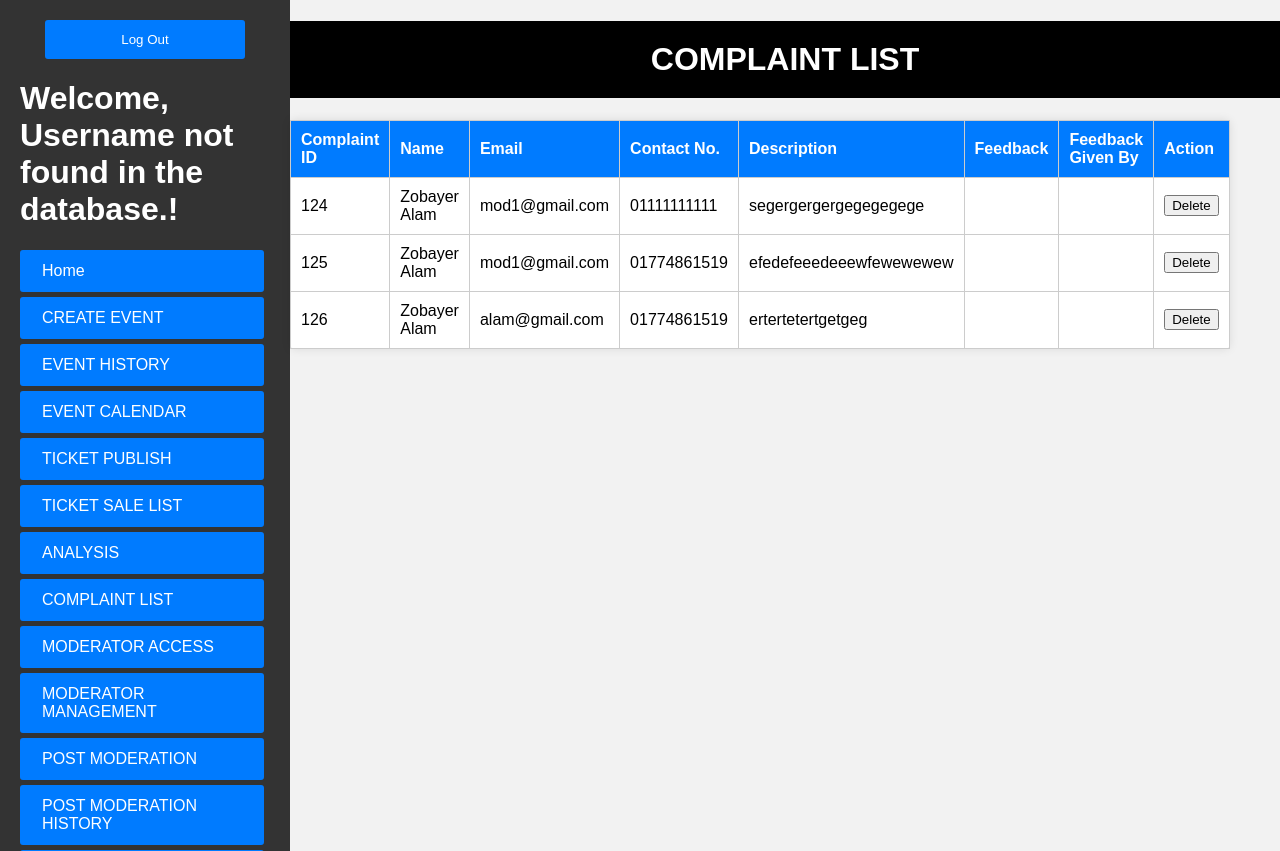
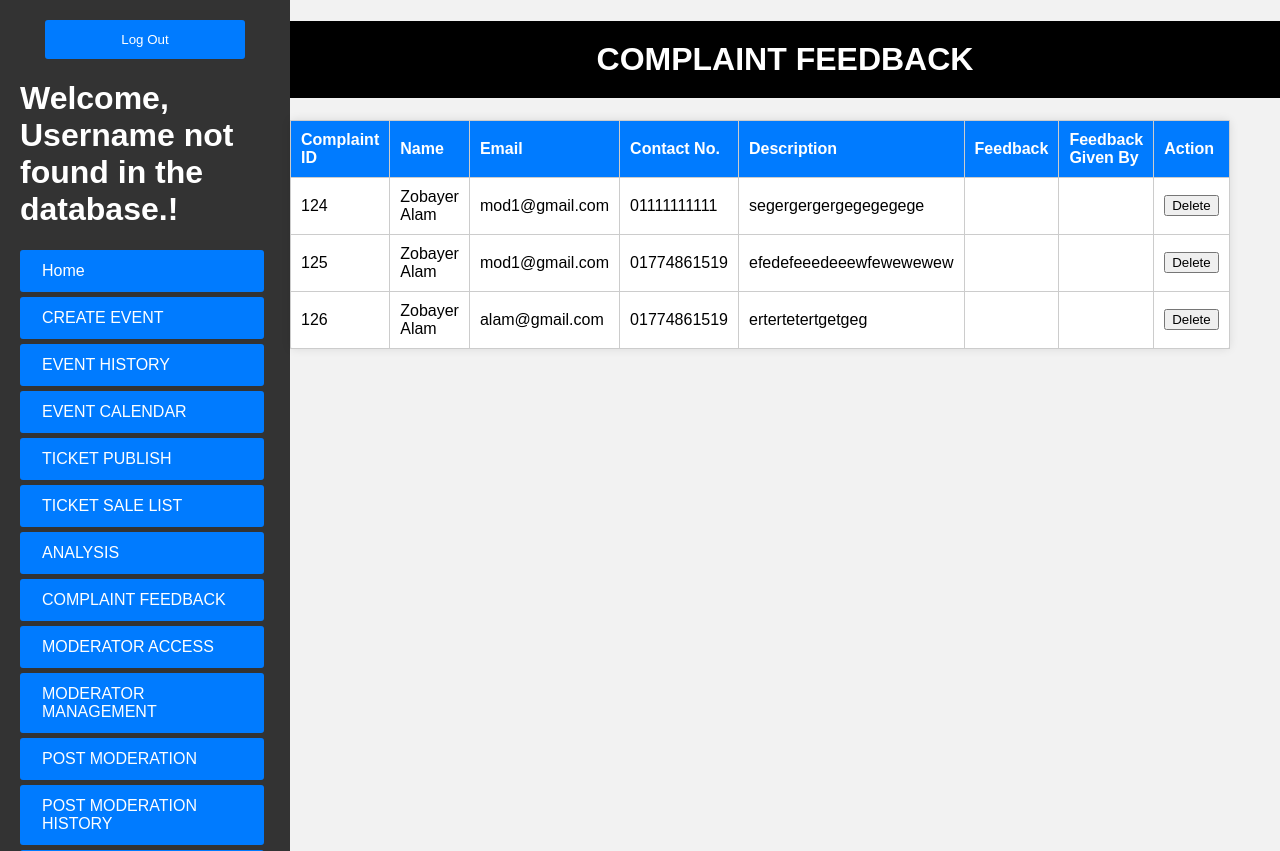
Before and after one commit to ACH1LL35/Event-Management, a PHP site: page /AdminComplaint.php in a window 1280 px wide. Shown: the top 851 px of the page. Run offline with PHP 8.4, Linux system fonts and the light colour scheme; the visitor is signed in with stand-in values (Sample User, id 1); data comes from the database, SQL or seed files in the repository; data that the repository does not hold is empty.

Commit message:
CAP ISSUE SOLVED

```diff
--- a/AdminAdd2Gallary.php
+++ b/AdminAdd2Gallary.php
@@ -158,7 +158,7 @@
             <li><a href="AdminTicketCreation.php">TICKET PUBLISH</a></li>
             <li><a href="AdminTicketList.php">TICKET SALE LIST</a></li>
             <li><a href="AdminAnalysis.php">ANALYSIS</a></li>
-            <li><a href="AdminComplaint.php">COMPLAINT LIST</a></li>
+            <li><a href="AdminComplaint.php">COMPLAINT FEEDBACK</a></li>
             <li><a href="AdminModAccess.php">MODERATOR ACCESS</a></li>
             <li><a href="AdminModManagement.php">MODERATOR MANAGEMENT</a></li>
             <li><a href="AdminPostModeration.php">POST MODERATION</a></li>
--- a/AdminCommentModeration.php
+++ b/AdminCommentModeration.php
@@ -33,7 +33,7 @@
 <head>
     <meta charset="UTF-8">
     <meta name="viewport" content="width=device-width, initial-scale=1.0">
-    <title>COMPLAINT LIST</title>
+    <title>COMPLAINT FEEDBACK</title>
     <style>
         body {
             font-family: Arial, Helvetica, sans-serif;
@@ -175,7 +175,7 @@
             <li><a href="AdminTicketCreation.php">TICKET PUBLISH</a></li>
             <li><a href="AdminTicketList.php">TICKET SALE LIST</a></li>
             <li><a href="AdminAnalysis.php">ANALYSIS</a></li>
-            <li><a href="AdminComplaint.php">COMPLAINT LIST</a></li>
+            <li><a href="AdminComplaint.php">COMPLAINT FEEDBACK</a></li>
             <li><a href="AdminModAccess.php">MODERATOR ACCESS</a></li>
             <li><a href="AdminModManagement.php">MODERATOR MANAGEMENT</a></li>
             <li><a href="AdminPostModeration.php">POST MODERATION</a></li>
@@ -190,7 +190,7 @@
     </div>
 
     <div id="content">
-        <h1 style="text-align: center; background-color: #000; color: #fff; padding: 20px;">COMPLAINT LIST</h1>
+        <h1 style="text-align: center; background-color: #000; color: #fff; padding: 20px;">COMPLAINT FEEDBACK</h1>
         <form method="get">
         <table border="1">
             <tr>
--- a/AdminComplaint.php
+++ b/AdminComplaint.php
@@ -33,7 +33,7 @@
 <head>
     <meta charset="UTF-8">
     <meta name="viewport" content="width=device-width, initial-scale=1.0">
-    <title>COMPLAINT LIST</title>
+    <title>COMPLAINT FEEDBACK</title>
     <style>
         body {
             font-family: Arial, Helvetica, sans-serif;
@@ -175,7 +175,7 @@
             <li><a href="AdminTicketCreation.php">TICKET PUBLISH</a></li>
             <li><a href="AdminTicketList.php">TICKET SALE LIST</a></li>
             <li><a href="AdminAnalysis.php">ANALYSIS</a></li>
-            <li><a href="AdminComplaint.php">COMPLAINT LIST</a></li>
+            <li><a href="AdminComplaint.php">COMPLAINT FEEDBACK</a></li>
             <li><a href="AdminModAccess.php">MODERATOR ACCESS</a></li>
             <li><a href="AdminModManagement.php">MODERATOR MANAGEMENT</a></li>
             <li><a href="AdminPostModeration.php">POST MODERATION</a></li>
@@ -190,7 +190,7 @@
     </div>
 
     <div id="content">
-        <h1 style="text-align: center; background-color: #000; color: #fff; padding: 20px;">COMPLAINT LIST</h1>
+        <h1 style="text-align: center; background-color: #000; color: #fff; padding: 20px;">COMPLAINT FEEDBACK</h1>
         <form method="get">
         <table border="1">
             <tr>
--- a/AdminDemo.php
+++ b/AdminDemo.php
@@ -154,7 +154,7 @@
             <li><a href="AdminTicketCreation.php">TICKET PUBLISH</a></li>
             <li><a href="AdminTicketList.php">TICKET SALE LIST</a></li>
             <li><a href="AdminAnalysis.php">ANALYSIS</a></li>
-            <li><a href="AdminComplaint.php">COMPLAINT LIST</a></li>
+            <li><a href="AdminComplaint.php">COMPLAINT FEEDBACK</a></li>
             <li><a href="AdminModAccess.php">MODERATOR ACCESS</a></li>
             <li><a href="AdminModManagement.php">MODERATOR MANAGEMENT</a></li>
             <li><a href="AdminPostModeration.php">POST MODERATION</a></li>
--- a/AdminEvent.php
+++ b/AdminEvent.php
@@ -156,7 +156,7 @@
             <li><a href="AdminTicketCreation.php">TICKET PUBLISH</a></li>
             <li><a href="AdminTicketList.php">TICKET SALE LIST</a></li>
             <li><a href="AdminAnalysis.php">ANALYSIS</a></li>
-            <li><a href="AdminComplaint.php">COMPLAINT LIST</a></li>
+            <li><a href="AdminComplaint.php">COMPLAINT FEEDBACK</a></li>
             <li><a href="AdminModAccess.php">MODERATOR ACCESS</a></li>
             <li><a href="AdminModManagement.php">MODERATOR MANAGEMENT</a></li>
             <li><a href="AdminPostModeration.php">POST MODERATION</a></li>
--- a/AdminEventHistory.php
+++ b/AdminEventHistory.php
@@ -33,7 +33,7 @@
 <head>
     <meta charset="UTF-8">
     <meta name="viewport" content="width=device-width, initial-scale=1.0">
-    <title>COMPLAINT LIST</title>
+    <title>COMPLAINT FEEDBACK</title>
     <style>
         body {
             font-family: Arial, Helvetica, sans-serif;
@@ -176,7 +176,7 @@
             <li><a href="AdminTicketCreation.php">TICKET PUBLISH</a></li>
             <li><a href="AdminTicketList.php">TICKET SALE LIST</a></li>
             <li><a href="AdminAnalysis.php">ANALYSIS</a></li>
-            <li><a href="AdminComplaint.php">COMPLAINT LIST</a></li>
+            <li><a href="AdminComplaint.php">COMPLAINT FEEDBACK</a></li>
             <li><a href="AdminModAccess.php">MODERATOR ACCESS</a></li>
             <li><a href="AdminModManagement.php">MODERATOR MANAGEMENT</a></li>
             <li><a href="AdminPostModeration.php">POST MODERATION</a></li>
--- a/AdminModAccess.php
+++ b/AdminModAccess.php
@@ -210,7 +210,7 @@
             <li><a href="AdminTicketCreation.php">TICKET PUBLISH</a></li>
             <li><a href="AdminTicketList.php">TICKET SALE LIST</a></li>
             <li><a href="AdminAnalysis.php">ANALYSIS</a></li>
-            <li><a href="AdminComplaint.php">COMPLAINT LIST</a></li>
+            <li><a href="AdminComplaint.php">COMPLAINT FEEDBACK</a></li>
             <li><a href="AdminModAccess.php">MODERATOR ACCESS</a></li>
             <li><a href="AdminModManagement.php">MODERATOR MANAGEMENT</a></li>
             <li><a href="AdminPostModeration.php">POST MODERATION</a></li>
--- a/AdminModManagement.php
+++ b/AdminModManagement.php
@@ -150,7 +150,7 @@
             <li><a href="AdminTicketCreation.php">TICKET PUBLISH</a></li>
             <li><a href="AdminTicketList.php">TICKET SALE LIST</a></li>
             <li><a href="AdminAnalysis.php">ANALYSIS</a></li>
-            <li><a href="AdminComplaint.php">COMPLAINT LIST</a></li>
+            <li><a href="AdminComplaint.php">COMPLAINT FEEDBACK</a></li>
             <li><a href="AdminModAccess.php">MODERATOR ACCESS</a></li>
             <li><a href="AdminModManagement.php">MODERATOR MANAGEMENT</a></li>
             <li><a href="AdminPostModeration.php">POST MODERATION</a></li>
--- a/AdminPanel.php
+++ b/AdminPanel.php
@@ -119,7 +119,7 @@
             <li><a href="AdminTicketCreation.php">TICKET PUBLISH</a></li>
             <li><a href="AdminTicketList.php">TICKET SALE LIST</a></li>
             <li><a href="AdminAnalysis.php">ANALYSIS</a></li>
-            <li><a href="AdminComplaint.php">COMPLAINT LIST</a></li>
+            <li><a href="AdminComplaint.php">COMPLAINT FEEDBACK</a></li>
             <li><a href="AdminModAccess.php">MODERATOR ACCESS</a></li>
             <li><a href="AdminModManagement.php">MODERATOR MANAGEMENT</a></li>
             <li><a href="AdminPostModeration.php">POST MODERATION</a></li>
--- a/AdminPostModeration.php
+++ b/AdminPostModeration.php
@@ -33,7 +33,7 @@
 <head>
     <meta charset="UTF-8">
     <meta name="viewport" content="width=device-width, initial-scale=1.0">
-    <title>COMPLAINT LIST</title>
+    <title>COMPLAINT FEEDBACK</title>
     <style>
         body {
             font-family: Arial, Helvetica, sans-serif;
@@ -175,7 +175,7 @@
             <li><a href="AdminTicketCreation.php">TICKET PUBLISH</a></li>
             <li><a href="AdminTicketList.php">TICKET SALE LIST</a></li>
             <li><a href="AdminAnalysis.php">ANALYSIS</a></li>
-            <li><a href="AdminComplaint.php">COMPLAINT LIST</a></li>
+            <li><a href="AdminComplaint.php">COMPLAINT FEEDBACK</a></li>
             <li><a href="AdminModAccess.php">MODERATOR ACCESS</a></li>
             <li><a href="AdminModManagement.php">MODERATOR MANAGEMENT</a></li>
             <li><a href="AdminPostModeration.php">POST MODERATION</a></li>
@@ -190,7 +190,7 @@
     </div>
 
     <div id="content">
-        <h1 style="text-align: center; background-color: #000; color: #fff; padding: 20px;">COMPLAINT LIST</h1>
+        <h1 style="text-align: center; background-color: #000; color: #fff; padding: 20px;">COMPLAINT FEEDBACK</h1>
         <form method="get">
         <table border="1">
             <tr>
--- a/AdminTicketCreation.php
+++ b/AdminTicketCreation.php
@@ -200,7 +200,7 @@
         <li><a href="AdminTicketCreation.php">TICKET PUBLISH</a></li>
         <li><a href="AdminTicketList.php">TICKET SALE LIST</a></li>
         <li><a href="AdminAnalysis.php">ANALYSIS</a></li>
-        <li><a href="AdminComplaint.php">COMPLAINT LIST</a></li>
+        <li><a href="AdminComplaint.php">COMPLAINT FEEDBACK</a></li>
         <li><a href="AdminModAccess.php">MODERATOR ACCESS</a></li>
         <li><a href="AdminModManagement.php">MODERATOR MANAGEMENT</a></li>
         <li><a href="AdminPostModeration.php">POST MODERATION</a></li>
--- a/AdminTicketList.php
+++ b/AdminTicketList.php
@@ -33,7 +33,7 @@
 <head>
     <meta charset="UTF-8">
     <meta name="viewport" content="width=device-width, initial-scale=1.0">
-    <title>COMPLAINT LIST</title>
+    <title>COMPLAINT FEEDBACK</title>
     <style>
         body {
             font-family: Arial, Helvetica, sans-serif;
@@ -150,7 +150,7 @@
             <li><a href="AdminTicketCreation.php">TICKET PUBLISH</a></li>
             <li><a href="AdminTicketList.php">TICKET SALE LIST</a></li>
             <li><a href="AdminAnalysis.php">ANALYSIS</a></li>
-            <li><a href="AdminComplaint.php">COMPLAINT LIST</a></li>
+            <li><a href="AdminComplaint.php">COMPLAINT FEEDBACK</a></li>
             <li><a href="AdminModAccess.php">MODERATOR ACCESS</a></li>
             <li><a href="AdminModManagement.php">MODERATOR MANAGEMENT</a></li>
             <li><a href="AdminPostModeration.php">POST MODERATION</a></li>
@@ -165,7 +165,7 @@
     </div>
 
     <div id="content">
-        <h1 style="text-align: center; background-color: #000; color: #fff; padding: 20px;">COMPLAINT LIST</h1>
+        <h1 style="text-align: center; background-color: #000; color: #fff; padding: 20px;">COMPLAINT FEEDBACK</h1>
         <form method="get">
         <table border="1">
             <tr>
--- a/AdminUserManagement.php
+++ b/AdminUserManagement.php
@@ -33,7 +33,7 @@
 <head>
     <meta charset="UTF-8">
     <meta name="viewport" content="width=device-width, initial-scale=1.0">
-    <title>COMPLAINT LIST</title>
+    <title>COMPLAINT FEEDBACK</title>
     <style>
         body {
             font-family: Arial, Helvetica, sans-serif;
@@ -150,7 +150,7 @@
             <li><a href="AdminTicketCreation.php">TICKET PUBLISH</a></li>
             <li><a href="AdminTicketList.php">TICKET SALE LIST</a></li>
             <li><a href="AdminAnalysis.php">ANALYSIS</a></li>
-            <li><a href="AdminComplaint.php">COMPLAINT LIST</a></li>
+            <li><a href="AdminComplaint.php">COMPLAINT FEEDBACK</a></li>
             <li><a href="AdminModAccess.php">MODERATOR ACCESS</a></li>
             <li><a href="AdminModManagement.php">MODERATOR MANAGEMENT</a></li>
             <li><a href="AdminPostModeration.php">POST MODERATION</a></li>
```
